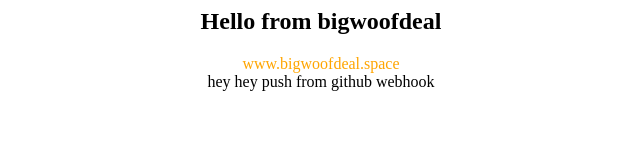
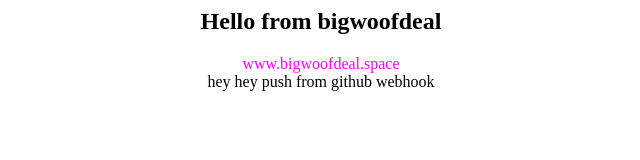
Before and after one commit to shad2y/html-for-jenkins, a plain HTML site: page index.html in a window 1280 px wide. Shown: the whole page, without its empty margins (319-959 px from the left). Drawn offline with Linux system fonts and the light colour scheme.

Commit message:
color change

```diff
--- a/index.html
+++ b/index.html
@@ -2,7 +2,7 @@
 <body bgcolor=white>
 <center>
 <h2><font color=black>Hello from bigwoofdeal</font></h2>
-<font color=orange>www.bigwoofdeal.space</font>
+<font color=magenta>www.bigwoofdeal.space</font>
 <br color=red>hey hey push from github webhook</br>
 </center>
 </body>
```
